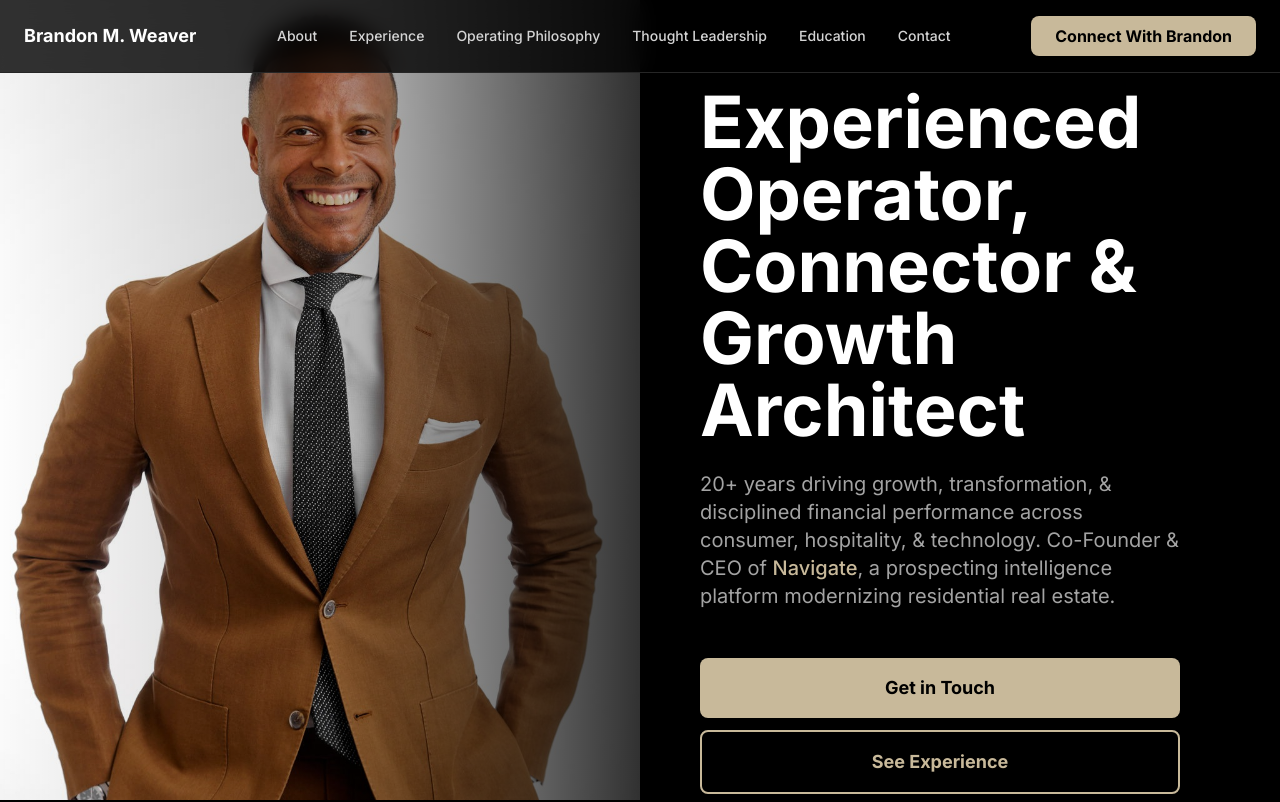
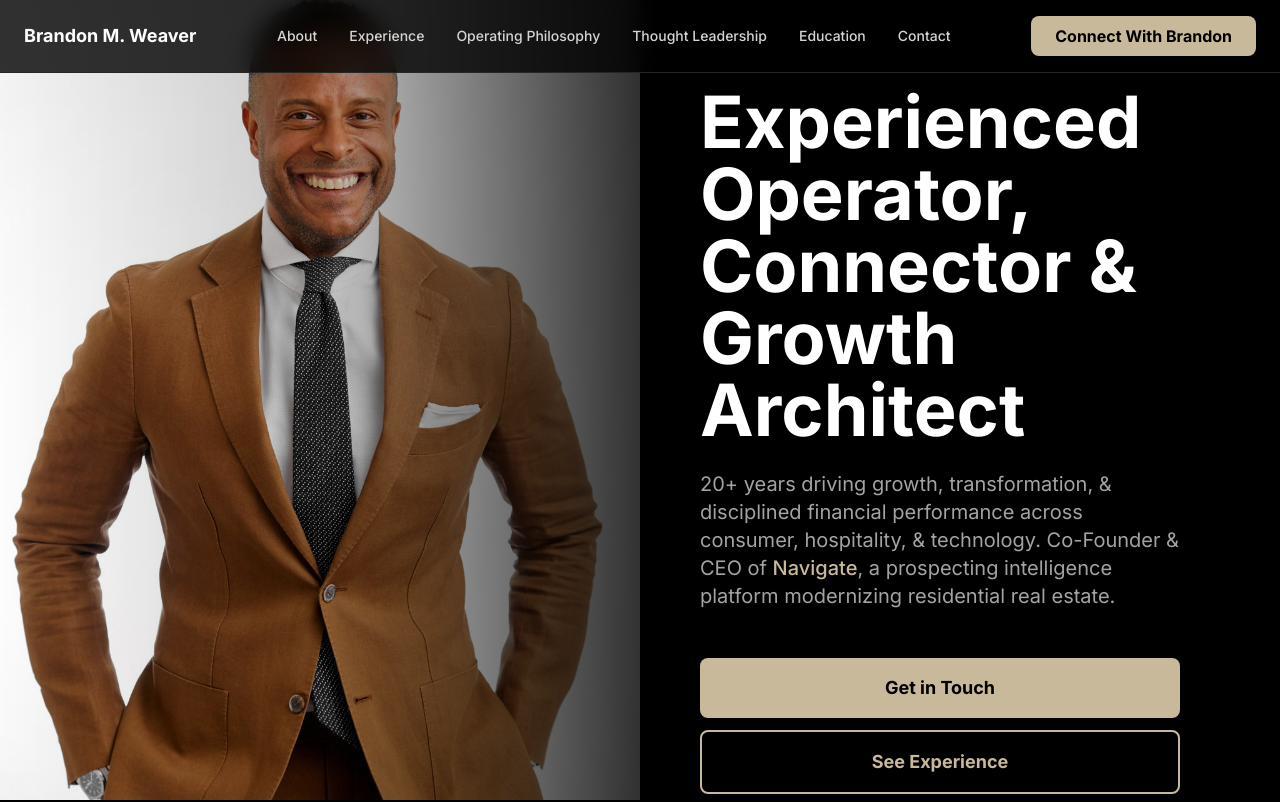
Before and after one commit to letsnavigatebmw/brandonmweaver, a React (Vite) app: page / in a window 1280 px wide. Shown: the top 802 px of the page. Built offline with nearby package versions, Linux system fonts and the light colour scheme.

Commit message:
Adjust image position slightly lower to show more face/shoulders

```diff
--- a/src/index.css
+++ b/src/index.css
@@ -32,7 +32,7 @@ body {
   width: 50%;
   height: 100%;
   object-fit: cover;
-  object-position: center 10%;
+  object-position: center 20%;
   z-index: 10;
   display: block;
   background-color: #1a1a1a;
```
